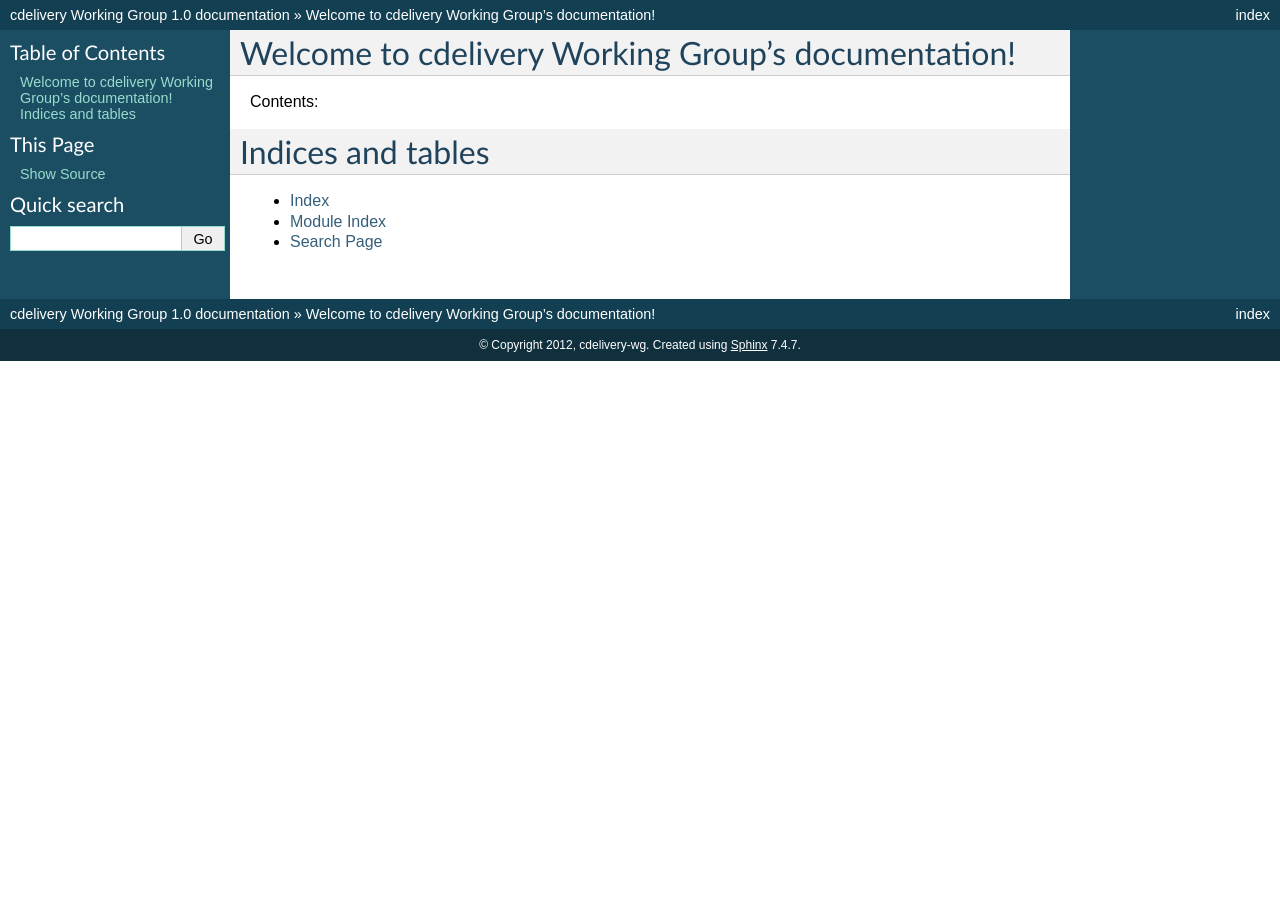
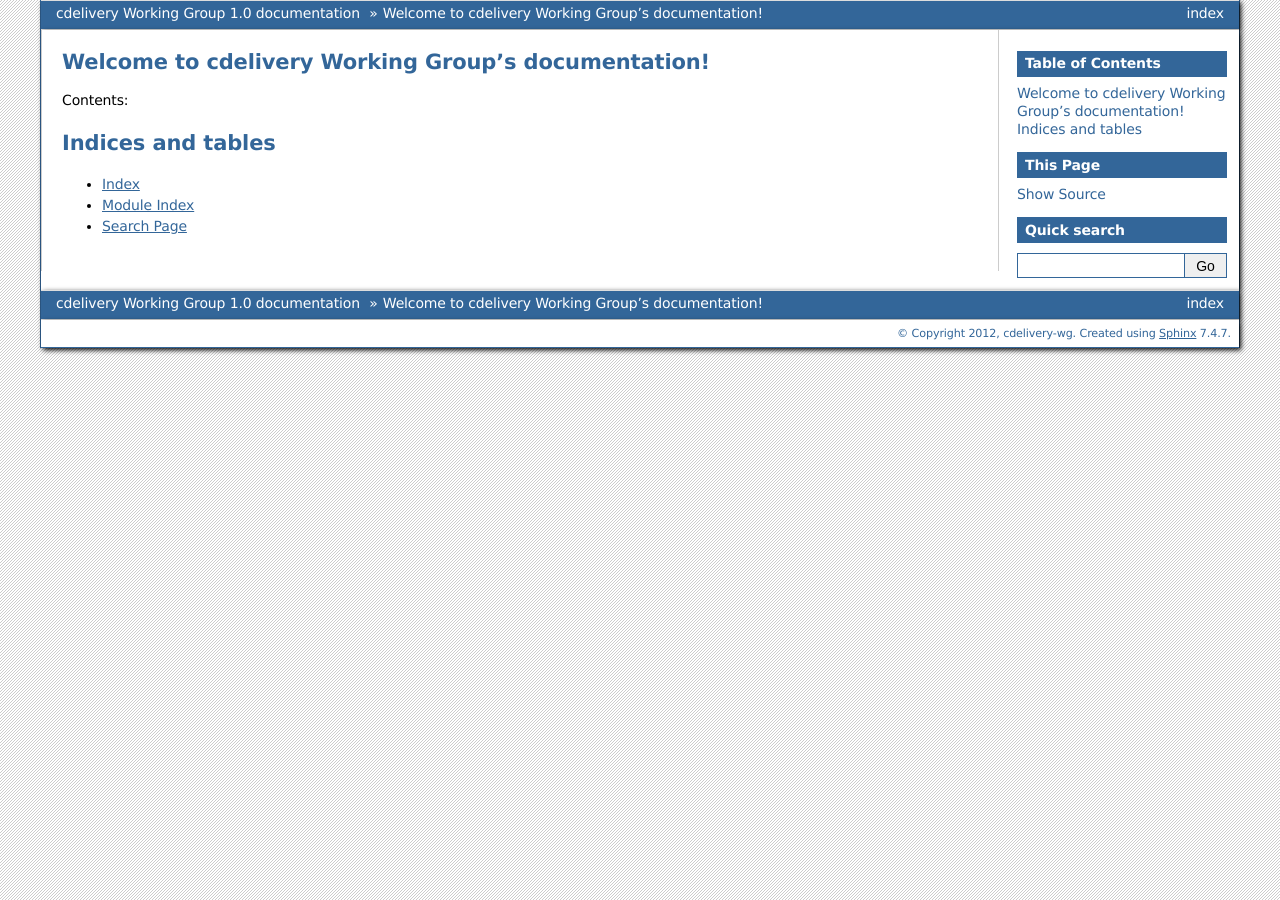
Before and after one commit to cdelivery-wg/website, a Sphinx documentation site: the page built from source/index.rst, in a window 1280 px wide. Built offline with Sphinx 7.4.7, drawn with Linux system fonts in a browser that asks for light colours.

Commit message:
Use sphinx.themes.bizstyle

```diff
--- a/buildout.cfg
+++ b/buildout.cfg
@@ -5,6 +5,7 @@
 recipe = zc.recipe.egg
 eggs =
     sphinx
+    sphinxjp.themes.bizstyle
     sphinxcontrib-blockdiag
     sphinxcontrib-seqdiag
     sphinxcontrib-actdiag
--- a/source/conf.py
+++ b/source/conf.py
@@ -25,7 +25,7 @@
 
 # Add any Sphinx extension module names here, as strings. They can be extensions
 # coming with Sphinx (named 'sphinx.ext.*') or your custom ones.
-extensions = ['sphinx.ext.todo']
+extensions = ['sphinxjp.themecore', 'sphinx.ext.todo']
 
 # Add any paths that contain templates here, relative to this directory.
 templates_path = ['_templates']
@@ -91,12 +91,12 @@
 
 # The theme to use for HTML and HTML Help pages.  See the documentation for
 # a list of builtin themes.
-html_theme = 'default'
+html_theme = 'bizstyle'
 
 # Theme options are theme-specific and customize the look and feel of a theme
 # further.  For a list of options available for each theme, see the
 # documentation.
-#html_theme_options = {}
+html_theme_options = {'rightsidebar': True}
 
 # Add any paths that contain custom themes here, relative to this directory.
 #html_theme_path = []
```
